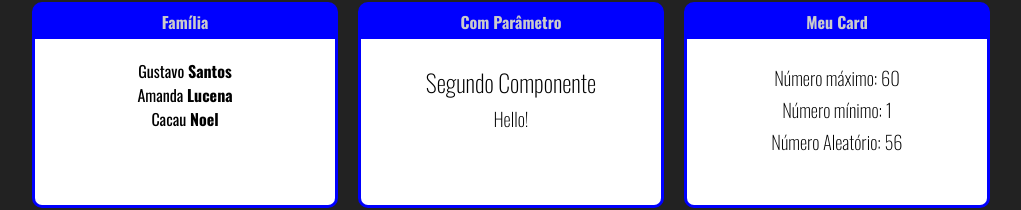
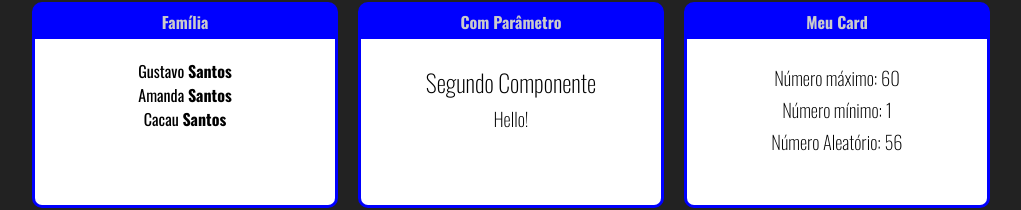
Before and after one commit to Guga-Santos/Udemy-Fundamentos-React, a React (Create React App) app: page / in a window 1280 px wide. Shown: the part 108-318 px from the top of the page, without its empty margins (129-1150 px from the left). Built offline with nearby package versions, Linux system fonts and the light colour scheme.

Commit message:
fundamentos - Card 04 - cloneElement

```diff
--- a/src/App.jsx
+++ b/src/App.jsx
@@ -1,6 +1,7 @@
 import Aleatorio from "./Aleatorio";
 import ComParametro from "./components/basicos/ComParametro";
 import Familia from "./components/basicos/Familia";
+import FamiliaMembro from "./components/basicos/FamiliaMembro";
 import Primeiro from "./components/basicos/Primeiro";
 import Card from "./components/layout/Card";
 import './index.css';
@@ -11,7 +12,11 @@
     <Primeiro />
     <div className="Cards">
     <Card titulo="Família">
-      <Familia sobrenome="Lucena"/>
+      <Familia sobrenome="Santos">
+      <FamiliaMembro nome="Gustavo"/>
+      <FamiliaMembro nome="Amanda"/>
+      <FamiliaMembro nome="Cacau"/>
+      </Familia>
     </Card>
     <Card titulo="Com Parâmetro">
     <ComParametro
--- a/src/components/basicos/Familia.jsx
+++ b/src/components/basicos/Familia.jsx
@@ -1,11 +1,14 @@
-import FamiliaMembro from "./FamiliaMembro";
+import React from "react";
 
 export default function Familia(props){
   return(
     <div>
-      <FamiliaMembro nome="Gustavo" sobrenome="Santos"/>
-      <FamiliaMembro nome="Amanda"{...props}/>
-      <FamiliaMembro nome="Cacau" sobrenome="Noel"/>
+      { React.Children.map(props.children, (element) => {
+        return React.cloneElement(element, props)
+      })}
+           {/* { props.children.map((element) => {
+        return React.cloneElement(element, props)
+      })} */}
     </div>
   )
 };
```
